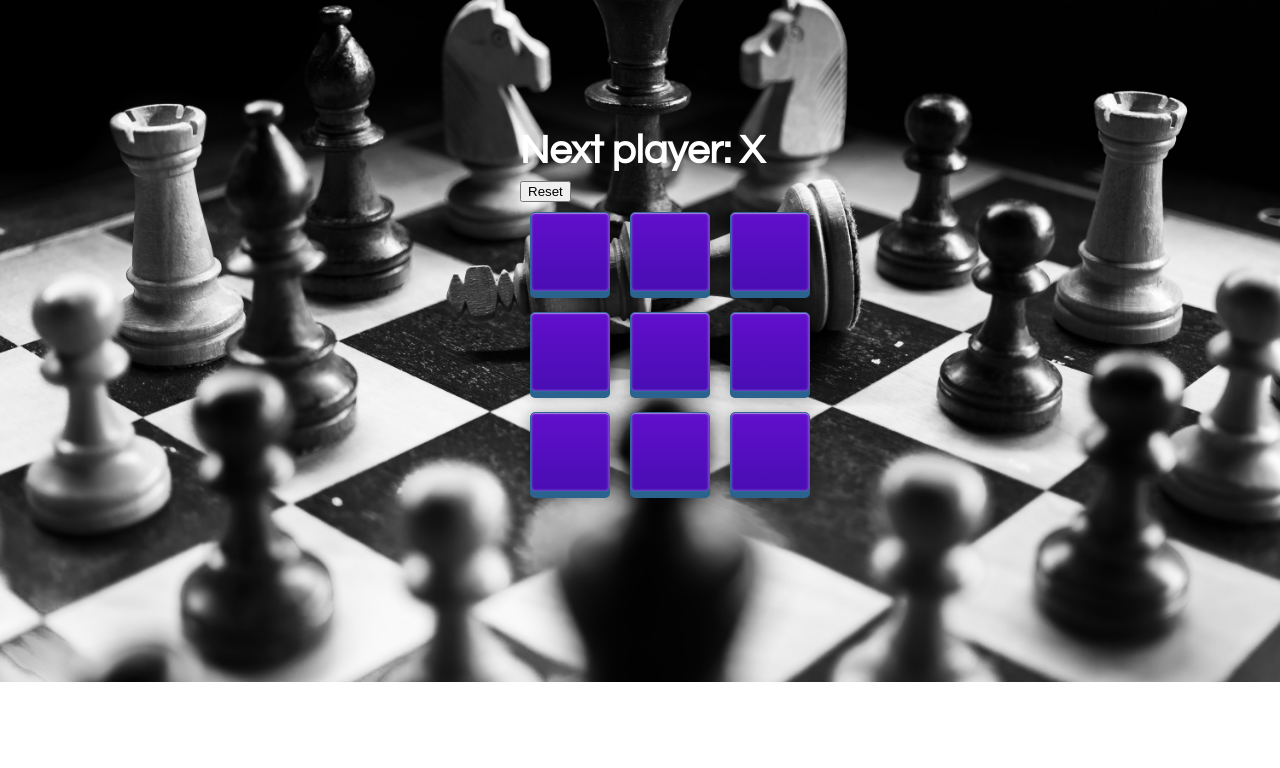
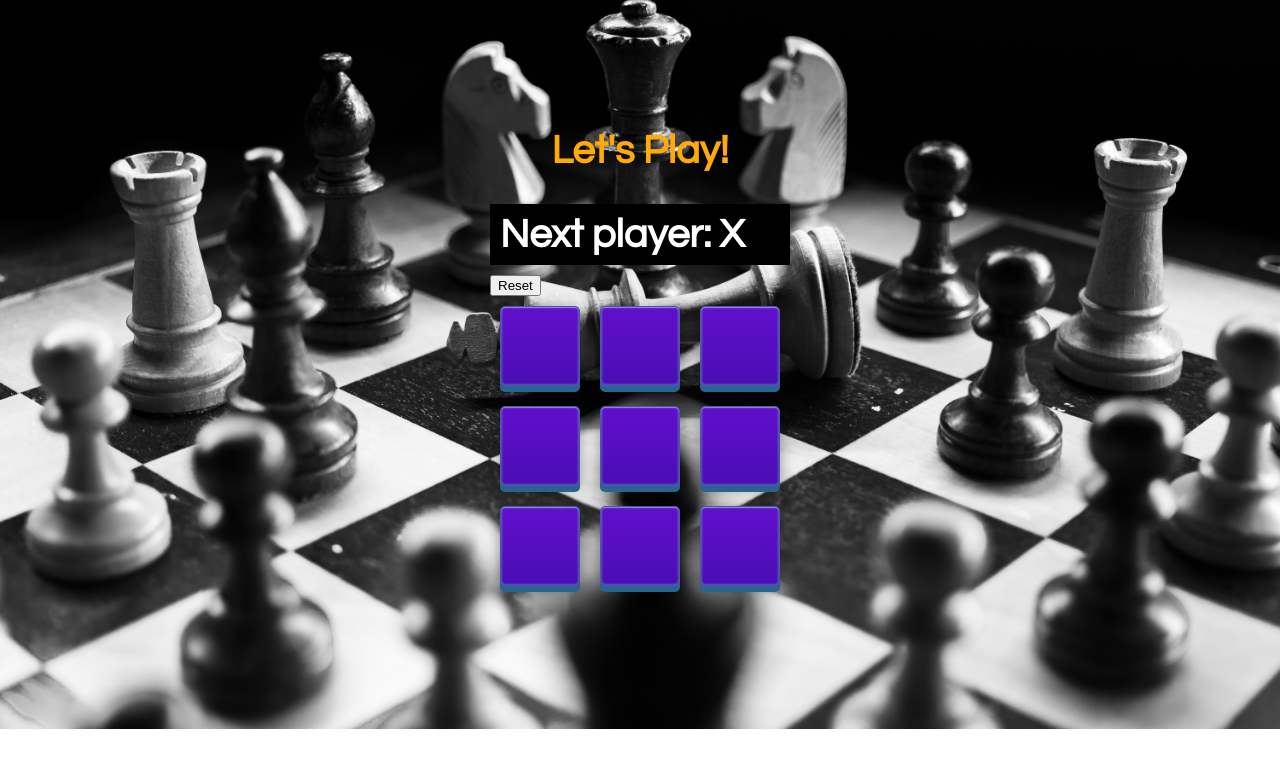
Before and after one commit to sanjeev0007/TicTacToe-using-react, a React app: page / in a window 1280 px wide. Built offline with nearby package versions, Linux system fonts and the light colour scheme.

Commit message:
add home comp and fix UI issue

```diff
--- /dev/null
+++ b/src/Home.js
@@ -0,0 +1,11 @@
+import React from "react";
+
+function Home(){
+    return(
+        <>
+            <h2 style={{color:'red',color: '#ffaa09', fontSize: '40px', fontWeight: '900',textAlign:'center'}}> Let's Play!</h2>
+        </>
+    )
+}
+
+export default Home;
--- a/src/index.css
+++ b/src/index.css
@@ -1,7 +1,6 @@
 body {
   font: 14px "Century Gothic", Futura, sans-serif;
   margin-top: 130px;
-  margin-left: 520px;
   background-image: url(image/ppp.jpg);
   background-position: center;
   background-repeat: no-repeat;
@@ -24,6 +23,8 @@ ul {
   font-size: 40px;
   color: white;
   font-weight: 800;
+  background: black;
+  padding: 10px;
 }
 
 .square {
@@ -85,6 +86,10 @@ ul {
 .game {
   display: flex;
   flex-direction: row;
+  width: 500px;
+  margin: 0 auto;
+  align-items: center;
+  justify-content: center;
 }
 
 .game-info {
--- a/src/index.js
+++ b/src/index.js
@@ -1,6 +1,7 @@
 import React from 'react';
 import ReactDOM from 'react-dom';
 import './index.css';
+import Home from './Home';
 
 function Square(props) {
     return (
@@ -107,18 +108,24 @@ class Game extends React.Component {
                 <div className="game-board">
                     <Board />
                 </div>
-                <div className="game-info">
-                    <div>{/* status */}</div>
-                    <ol>{/* TODO */}</ol>
-                </div>
+                {/* <div className="game-info">
+                    <div> status </div>
+                    <ol> TODO </ol>
+                </div> */}
             </div>
         );
     }
 }
 
+
 // ========================================
 
 ReactDOM.render(
-    <Game />,
+    <>
+    <Home/>
+      <Game />
+
+    </>
+  ,
     document.getElementById('root')
 );
```
